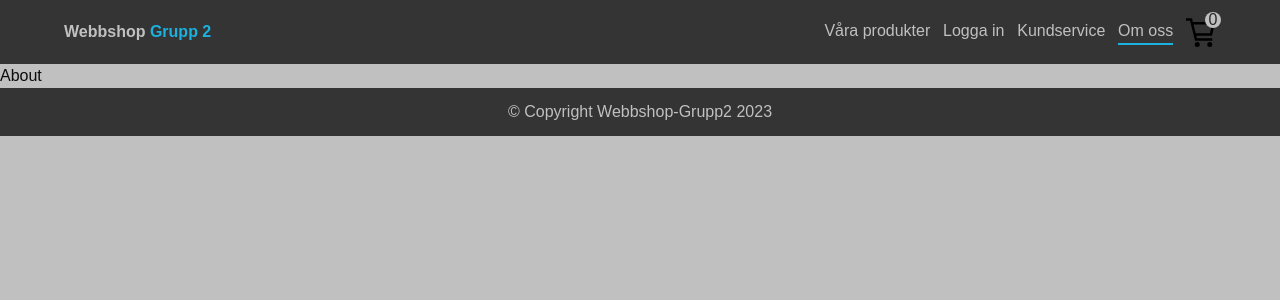
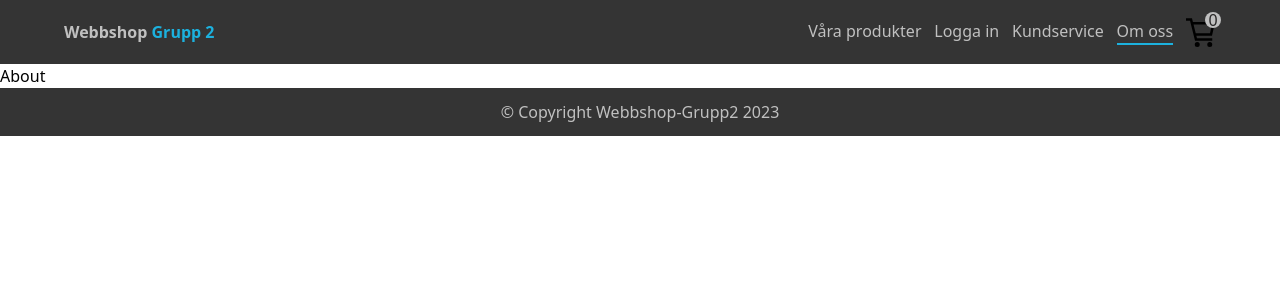
Before and after one commit to alelin4/Store-..., a React (Vite) app in the folder webshop_api_react/client/: page /about in a window 1280 px wide. Shown: the top 300 px of the page. Built offline with nearby package versions, Linux system fonts and the light colour scheme.

Commit message:
Fixat så produkterna syns

```diff
--- a/webshop_api_react/client/src/Index.css
+++ b/webshop_api_react/client/src/Index.css
@@ -1,19 +1,3 @@
 @tailwind base;
 @tailwind components;
 @tailwind utilities;
-
-* {
-  padding: 0;
-  margin: 0;
-  box-sizing: border-box;
-}
-
-button:hover {
-  cursor: pointer;
-}
-
-body {
-  font-family: "Poppins", sans-serif;
-  background-color: #c0c0c0;
-  color: rgb(11, 11, 11);
-}
--- a/webshop_api_react/client/src/components/AddToCartBtn/AddToCartBtn.tsx
+++ b/webshop_api_react/client/src/components/AddToCartBtn/AddToCartBtn.tsx
@@ -1,9 +1,10 @@
-import "./AddToCartBtn.css";
+import Button from "@mui/material/Button";
+
 function AddToCartBtn() {
   return (
-    <div className="add_to_cart_btn">
-      <button>Lägg i varukorg</button>
-    </div>
+    <Button onClick={() => {}}>
+      Add to cart
+    </Button>
   );
 }
 
--- a/webshop_api_react/client/src/components/FilterDropdown/FilterDropdown.tsx
+++ b/webshop_api_react/client/src/components/FilterDropdown/FilterDropdown.tsx
@@ -1,4 +1,4 @@
-import { MenuItem, Select } from "@mui/material";
+/*import { MenuItem, Select } from "@mui/material";
 import ErrorBoundry from "../../Errorboundry";
 import "./FilterDropdown.css";
 
@@ -23,3 +23,4 @@ function FilterDropdown({ filter, setFilter }) {
 }
 
 export default FilterDropdown;
+*/
```
